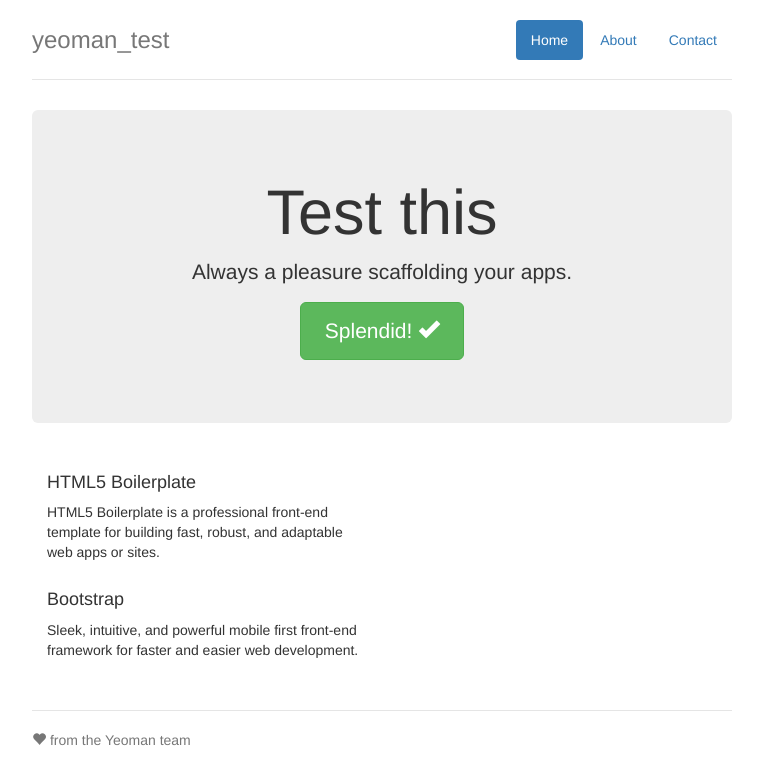
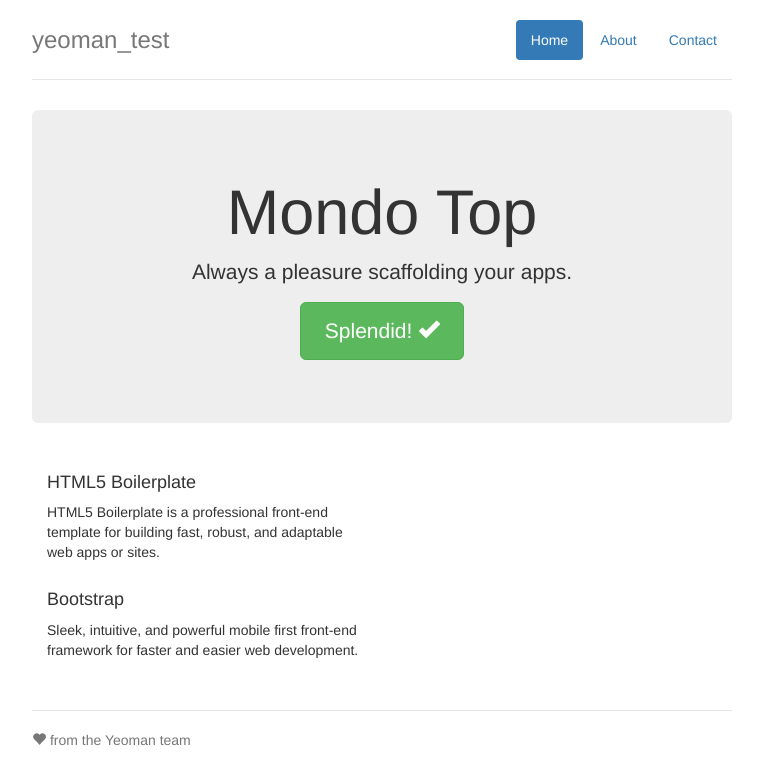
Before and after one commit to robertcasanova/test-git, a website: page app/index.html in a window 1280 px wide. Shown: the whole page, without its empty margins (258-1021 px from the left). Drawn offline with nearby package versions, Linux system fonts and the light colour scheme; files that its build step writes are made by us from their sources.

Commit message:
Edit h1 homepage

```diff
--- a/app/index.html
+++ b/app/index.html
@@ -36,7 +36,7 @@
             </div>
 
             <div class="jumbotron">
-                <h1>Test this</h1>
+                <h1>Mondo Top</h1>
                 <p class="lead">Always a pleasure scaffolding your apps.</p>
                 <p><a class="btn btn-lg btn-success" href="#">Splendid! <span class="glyphicon glyphicon-ok"></span></a></p>
             </div>
```
